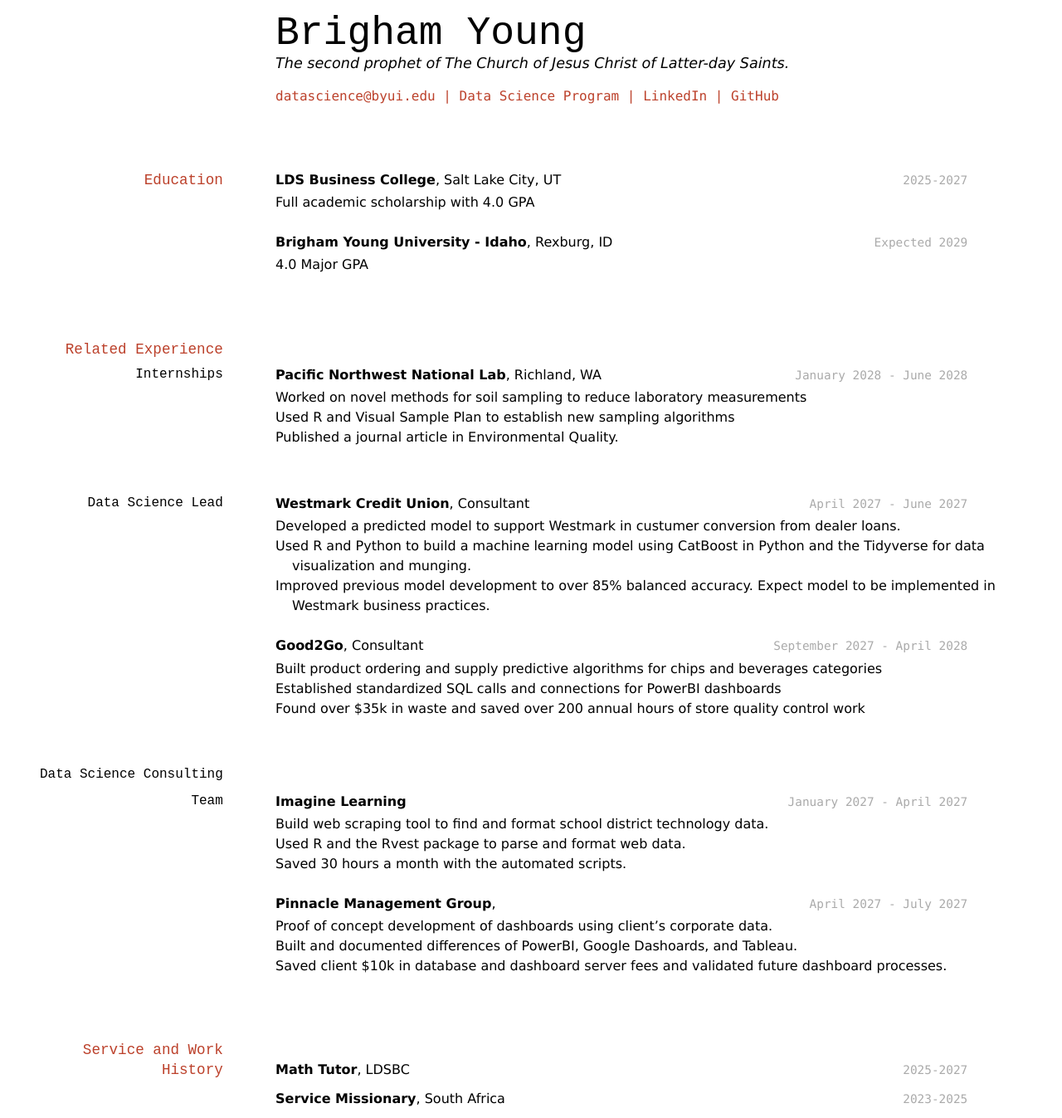
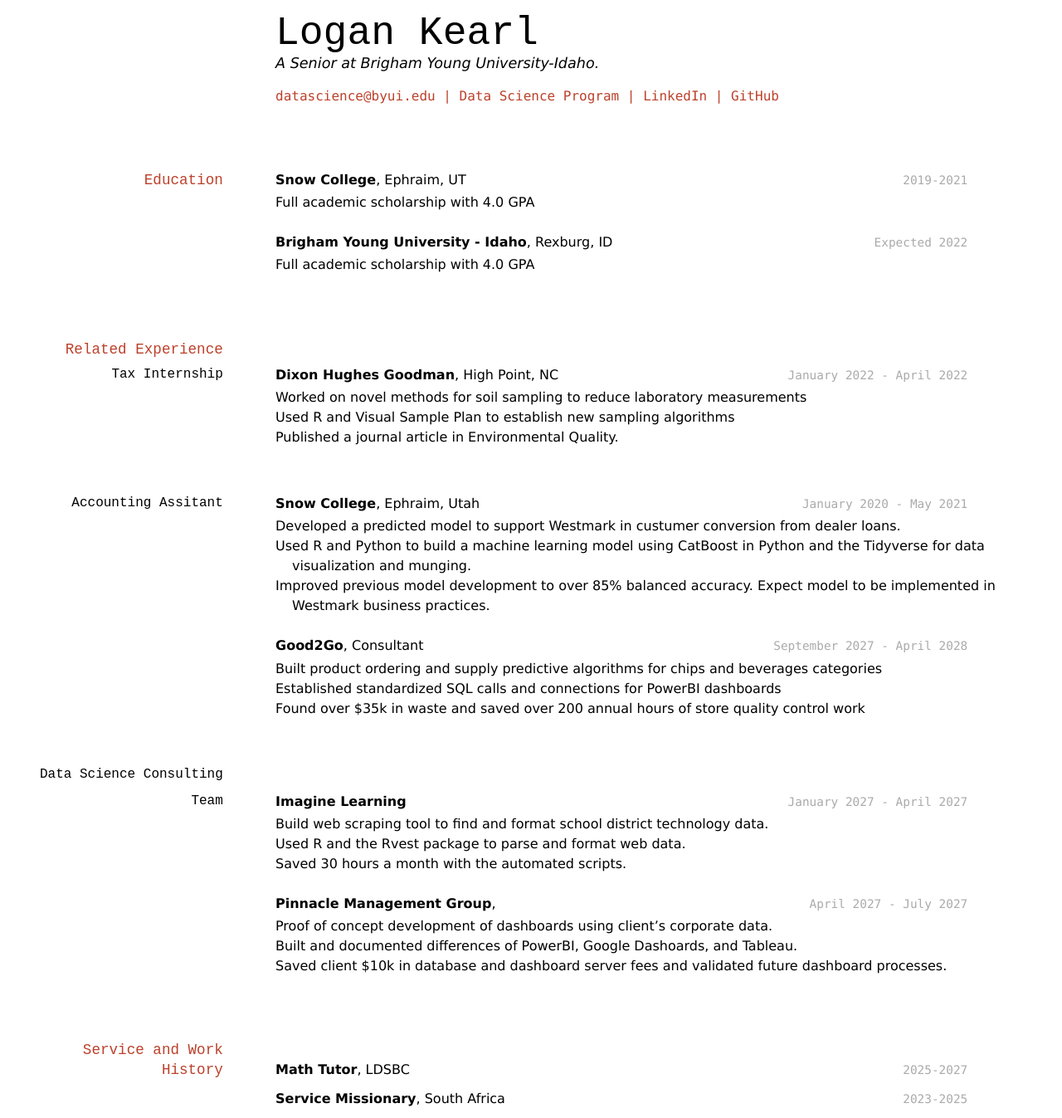
Before and after one commit to byuids-resumes/KearlL_resume, a Jekyll site: the page built from docs/index.md, in a window 1280 px wide. Shown: the whole page at 83% size. Built offline with Jekyll 4.4.1, drawn with Linux system fonts in a browser that asks for light colours.

Commit message:
Update index.md

```diff
--- a/docs/index.md
+++ b/docs/index.md
@@ -1,9 +1,9 @@
 ---
 layout: cv
-title: Brigham Young's Resume
+title: Logan Kearl's Resume
 ---
-# Brigham Young
-The second prophet of The Church of Jesus Christ of Latter-day Saints.
+# Logan Kearl
+A Senior at Brigham Young University-Idaho.
 
 <div id="webaddress">
 <a href="datascience@byui.edu">datascience@byui.edu</a>
@@ -16,32 +16,32 @@ The second prophet of The Church of Jesus Christ of Latter-day Saints.
 
 ## Education
 
-`2025-2027`
-__LDS Business College__, Salt Lake City, UT
+`2019-2021`
+__Snow College__, Ephraim, UT
 
 - Full academic scholarship with 4.0 GPA
 
-`Expected 2029`
+`Expected 2022`
 __Brigham Young University - Idaho__, Rexburg, ID
 
-- 4.0 Major GPA
+- Full academic scholarship with 4.0 GPA
 
 
 ## Related Experience
 
-### Internships
+### Tax Internship
 
-`January 2028 - June 2028`
-__Pacific Northwest National Lab__, Richland, WA
+`January 2022 - April 2022`
+__Dixon Hughes Goodman__, High Point, NC
 
 - Worked on novel methods for soil sampling to reduce laboratory measurements
 - Used R and Visual Sample Plan to establish new sampling algorithms
 - Published a journal article in Environmental Quality.
 
-### Data Science Lead
+### Accounting Assitant
 
-`April 2027 - June 2027`
-__Westmark Credit Union__, Consultant
+`January 2020 - May 2021`
+__Snow College__, Ephraim, Utah
 
 - Developed a predicted model to support Westmark in custumer conversion from dealer loans.
 - Used R and Python to build a machine learning model using CatBoost in Python and the Tidyverse for data visualization and munging.
```
